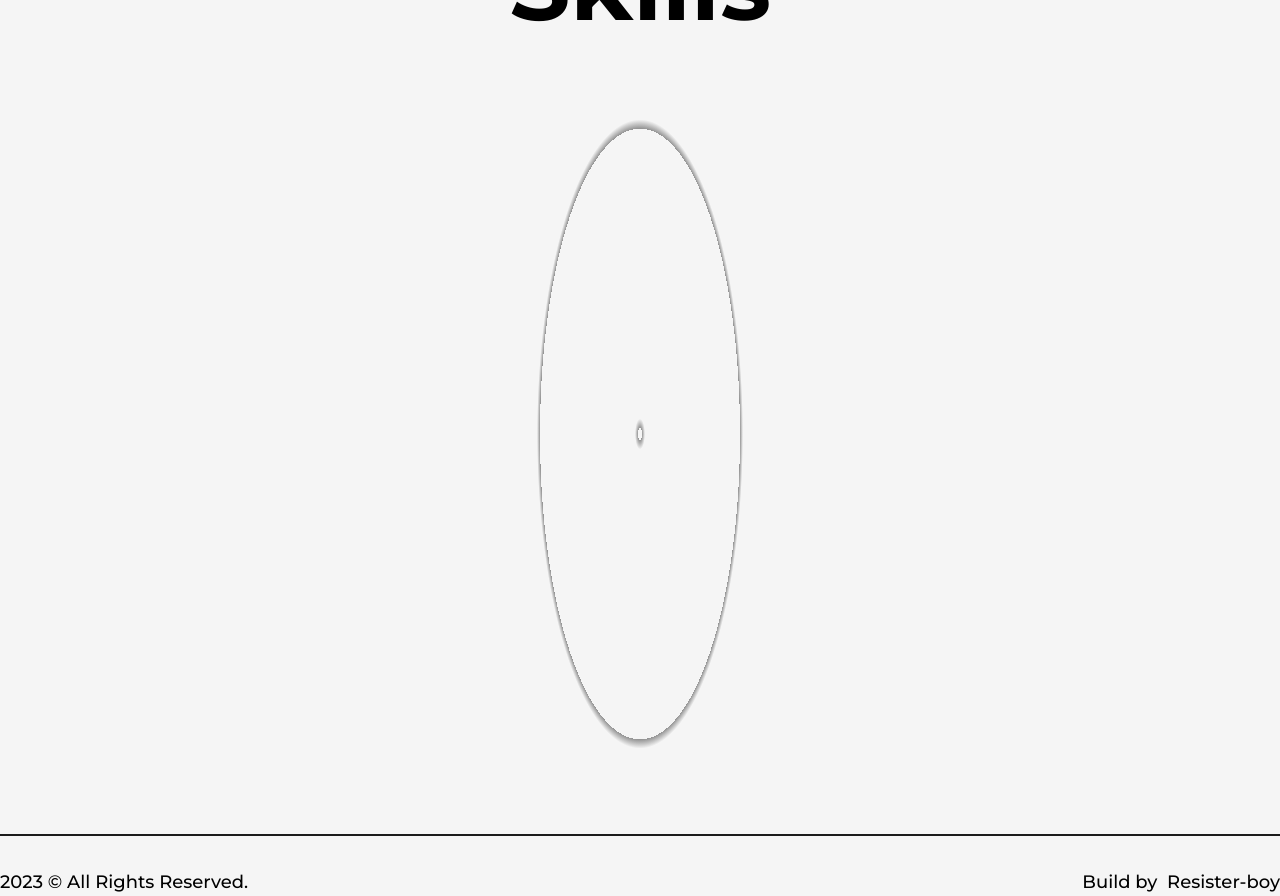
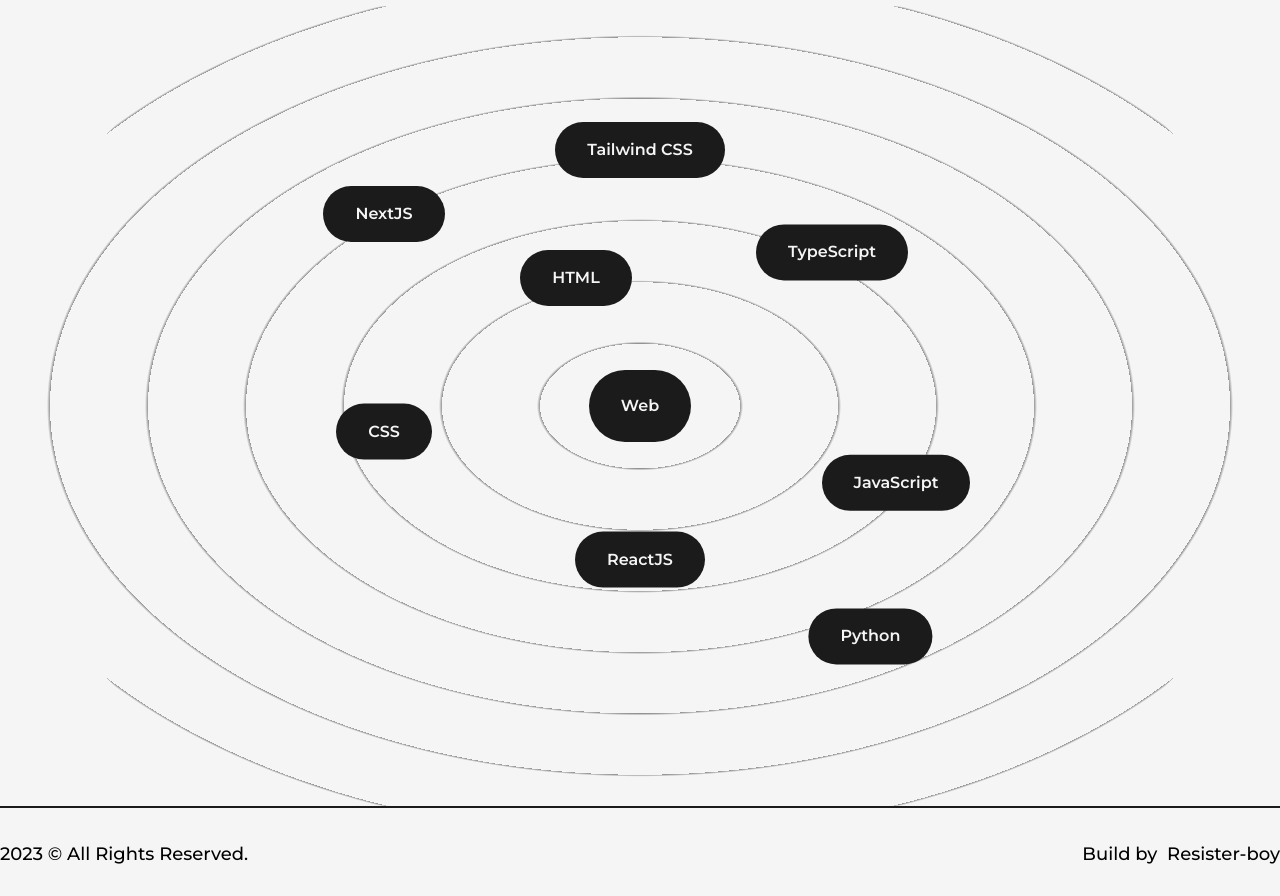
Before and after one commit to Resister-boy/portfolio, a Next.js app: page /about in a window 1280 px wide. Shown: the part 660-1556 px from the top of the page. Built offline with nearby package versions, Linux system fonts and the light colour scheme.

Commit message:
Applicate Teck Skill Block on about.tsx & Translate suffix format in English

```diff
--- /dev/null
+++ b/components/common/SkillBlock.tsx
@@ -0,0 +1,24 @@
+import React from 'react'
+import { easeIn, easeInOut, motion } from 'framer-motion'
+
+type SkillBlockType = {
+  name: string;
+  x: string;
+  y: string;
+}
+
+const SkillBlock = ({ name, x, y }: SkillBlockType) => {
+  return (
+    <motion.div className='flex items-center justify-center rounded-full font-semibold bg-dark
+           text-light py-4 px-8 shadow-dark cursor-pointer absolute'
+           whileHover={{scale: 1.2}}
+           initial={{x: 0, y: 0}}
+           whileInView={{x: x, y: y}}
+           transition={{ duration: 1.5, ease: easeInOut }}
+           viewport={{once: true}}>
+          {name}
+    </motion.div>
+  )
+}
+
+export default SkillBlock
--- a/components/common/Skills.tsx
+++ b/components/common/Skills.tsx
@@ -1,15 +1,25 @@
 import React from 'react'
 import { motion } from 'framer-motion'
+import SkillBlock from './SkillBlock'
+
 const Skills = () => {
   return (
     <>
       <h2 className='font-bold text-8xl mt-64 w-full text-center'>Skills</h2>
       <div className='w-full h-screen relative flex items-center justify-center rounded-full bg-circularLight'>
         <motion.div className='flex items-center justify-center rounded-full font-semibold bg-dark
-           text-light shadow-dark cursor-pointer'
+           text-light py-6 px-8 shadow-dark cursor-pointer'
            whileHover={{scale: 1.05}}>
-
+            Web
         </motion.div>
+        <SkillBlock name="CSS" x="-20vw" y='2vw' />
+        <SkillBlock name="HTML" x="-5vw" y='-10vw' />
+        <SkillBlock name="JavaScript" x="20vw" y='6vw' />
+        <SkillBlock name="ReactJS" x="0vw" y='12vw' />
+        <SkillBlock name="NextJS" x="-20vw" y='-15vw' />
+        <SkillBlock name="TypeScript" x="15vw" y='-12vw' />
+        <SkillBlock name="Tailwind CSS" x="0vw" y='-20vw' />
+        <SkillBlock name="Python" x="18vw" y='18vw' />
       </div>
     </>
   )
--- a/components/newsFeed/NewsFeed.tsx
+++ b/components/newsFeed/NewsFeed.tsx
@@ -27,7 +27,7 @@
       setIsLoading(true);
       const repo: INewsFeed = await fetchRecentRepo(name);
       setIsForked(repo.isForked);
-      setUpdatedAt(repo.updated_at);
+      setUpdatedAt(repo.pushed_at);
       setCommitMsg(repo.message);
       setOwner(repo.owner);
       setOwnerImgUrl(repo.ownerImageUrl);
--- a/interface/INewsFeed.ts
+++ b/interface/INewsFeed.ts
@@ -2,7 +2,7 @@
   id?: number;
   name?: string;
   isForked?: boolean;
-  updated_at?: string;
+  pushed_at?: string;
   message?: string;
   branch?: string;
   description?: string;
--- a/pages/about.tsx
+++ b/pages/about.tsx
@@ -15,14 +15,14 @@
           <AnimatedText text='Passion Fuels Purpose!' className='text-8xl'/>
           <div className='grid w-full grid-cols-8 gap-16'>
             <div className='col-span-3 flex flex-col items-start justify-start'>
-              <h2 className='mb-4 text-lg font-bold uppercase text-dark/75'>Biography</h2>
+              <h2 className='mb-4 text-lg font-bold uppercase text-dark/75'></h2>
               <p className='font-medium'></p>
               <p className='my-4 font-medium'></p>
               <p className='font-medium'></p>
             </div>
           </div>
         </div>
-        <div>
+        <div className='w-full'>
           <Skills />
         </div>
       </main>
--- a/pages/index.tsx
+++ b/pages/index.tsx
@@ -2,22 +2,24 @@
 import AnimatedText from '@/components/common/AnimatedText'
 import DefaultButton from '@/components/common/button/DefaultButton'
 import { sortRecentRepo } from '@/library/RecentCommit'
-import { ReactNode, useEffect, useState } from 'react'
+import { useEffect, useRef, useState } from 'react'
+import { motion } from 'framer-motion'
 import NewSpeed from '@/components/newsFeed/NewsFeed'
+import axios from 'axios'
 
 export type commitType = {
   name: string;
   id: number;
-  updated_at: string;
+  pushed_at: string;
 }
 
 export default function Home() {
-
+  const [commits, setCommits] = useState<commitType[] | undefined>([]);
+  const scrollRef = useRef<HTMLDivElement>(null);
   const callFetchRecentCommit = async (count: number) => {
     return setCommits(await sortRecentRepo(count));
   }
 
-  const [commits, setCommits] = useState<commitType[] | undefined>([]);
   useEffect(() => {
     callFetchRecentCommit(3);
   }, [])
@@ -30,20 +32,23 @@
       <main className='flex items-center justify-between w-full'>
         <div className='w-1/2 bg-slate-100 mx-28 mt-16 rounded-2xl pt-8 pb-4 shadow-xl mb-24'>
           <h2 className='w-full text-center font-bold text-2xl'>My Recent Code</h2>
-          <div className='w-full h-96 flex justify-center items-center flex-wrap my-4 px-4 overflow-auto scroll-smooth'>
-            {
-            commits?.map(({name, id, updated_at}: commitType) => {
+          <div className='w-full h-96 flex justify-center items-center flex-wrap my-4 px-4 overflow-auto scroll-smooth' ref ={scrollRef}>
+          {
+            commits?.map(({name, id, pushed_at}: commitType) => {
               return (
-                <div key={id} className='w-4/5 mb-4 mx-auto flex justify-center items-center'>
-                  <NewSpeed id={id} updated_at={updated_at} name={name} />
-                </div>
+                <motion.div key={id} className='w-4/5 mb-4 mx-auto flex justify-center items-center'>
+                  <NewSpeed id={id} pushed_at={pushed_at} name={name} />
+                </motion.div>
               )
             })
           }
           </div>
           <div className='flex justify-center items-center text-[#B0AEAE] hover:underline duration-150'>
             <button onClick={(() => {
-              callFetchRecentCommit(commits && commits.length <=30 ? commits?.length + 3 : 3);
+                callFetchRecentCommit(commits && commits.length <= 30 ? commits?.length + 3 : 3);
+                if (scrollRef.current !== null) {
+                  scrollRef.current.scrollTop = scrollRef.current.scrollHeight + 40;
+                }
             })} className='flex justify-center'>
               see more
             </button>
```
Also changed, not shown: library/RecentCommit.ts (+4 -5 lines).
